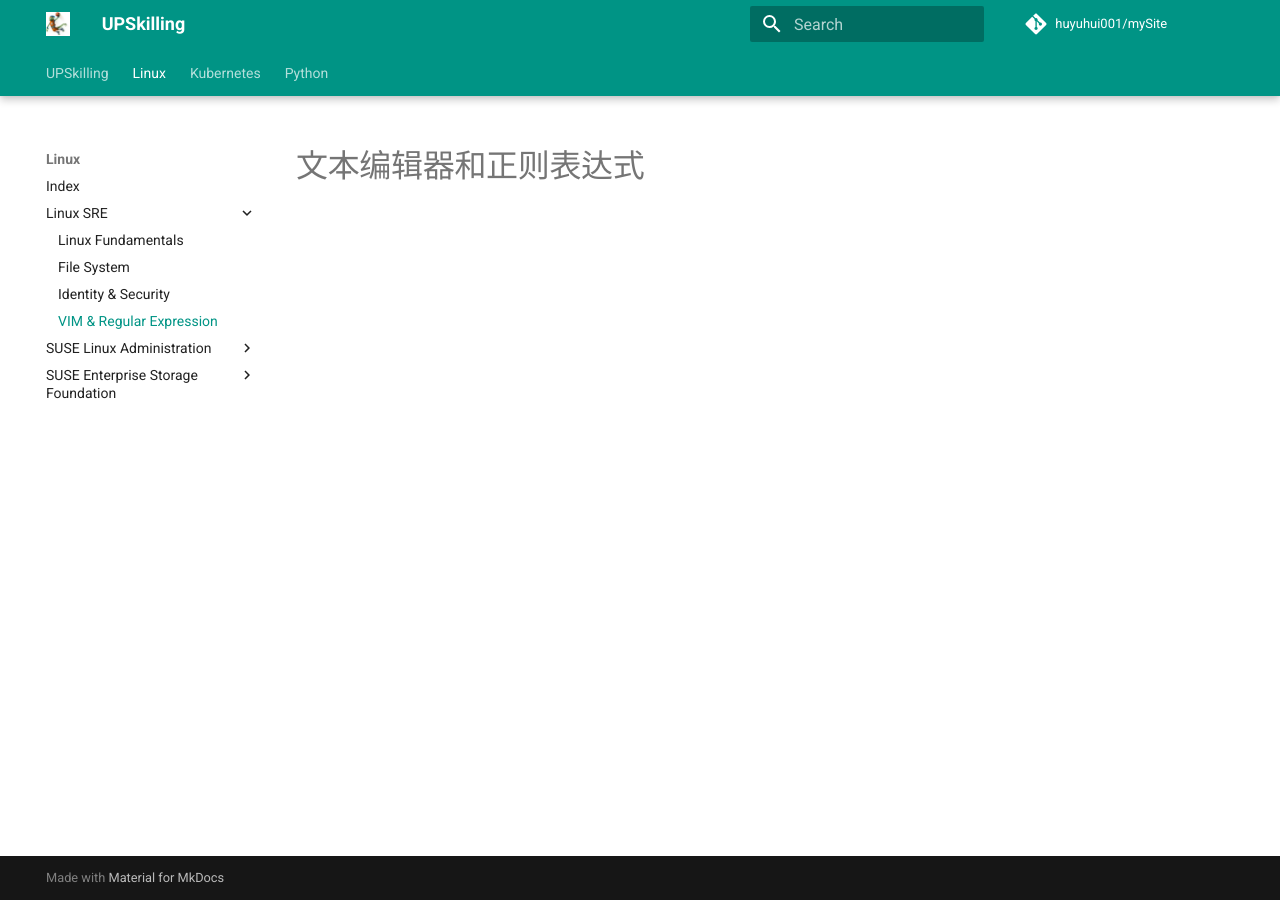
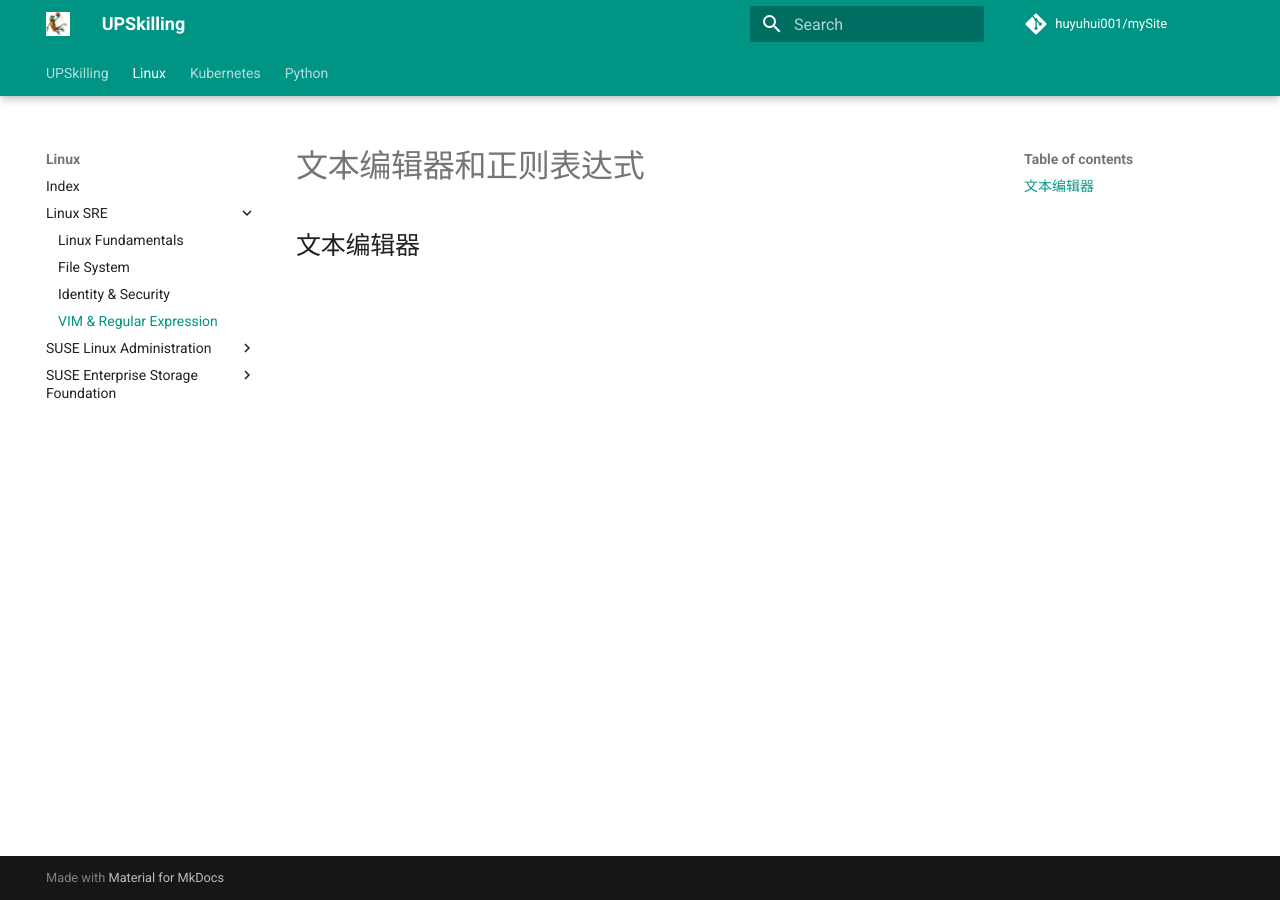
Before and after one commit to huyuhui001/mySite, an MkDocs documentation site: the page built from docs/linux/SRE/04-RegExpress.md, in a window 1280 px wide. Built offline with MkDocs 1.6.1 and Material for MkDocs 9.7.7, drawn with Linux system fonts in a browser that asks for light colours; comment, search, counter and statistics services are not loaded.

Commit message:
Documentation

```diff
--- a/docs/linux/SRE/04-RegExpress.md
+++ b/docs/linux/SRE/04-RegExpress.md
@@ -1 +1,3 @@
 # 文本编辑器和正则表达式
+
+## 文本编辑器
```
